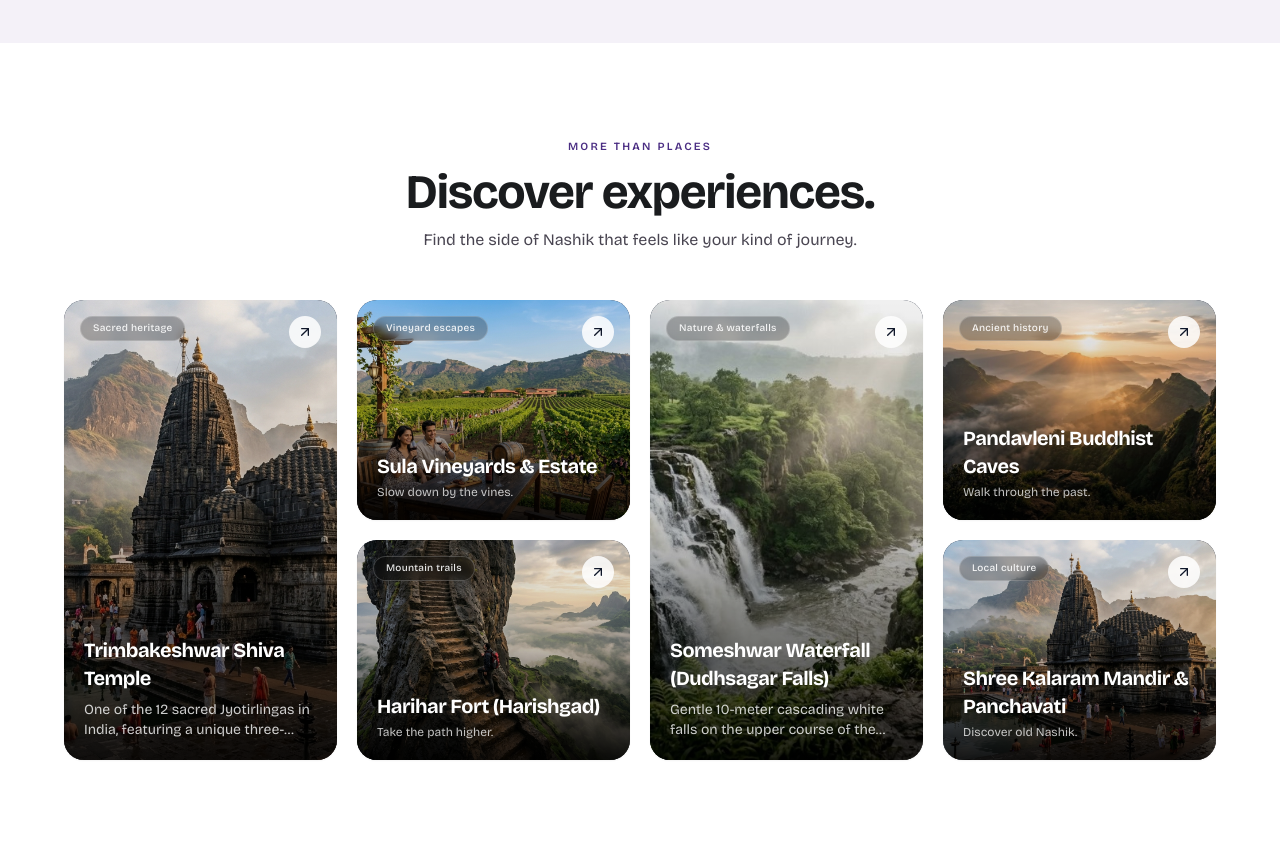
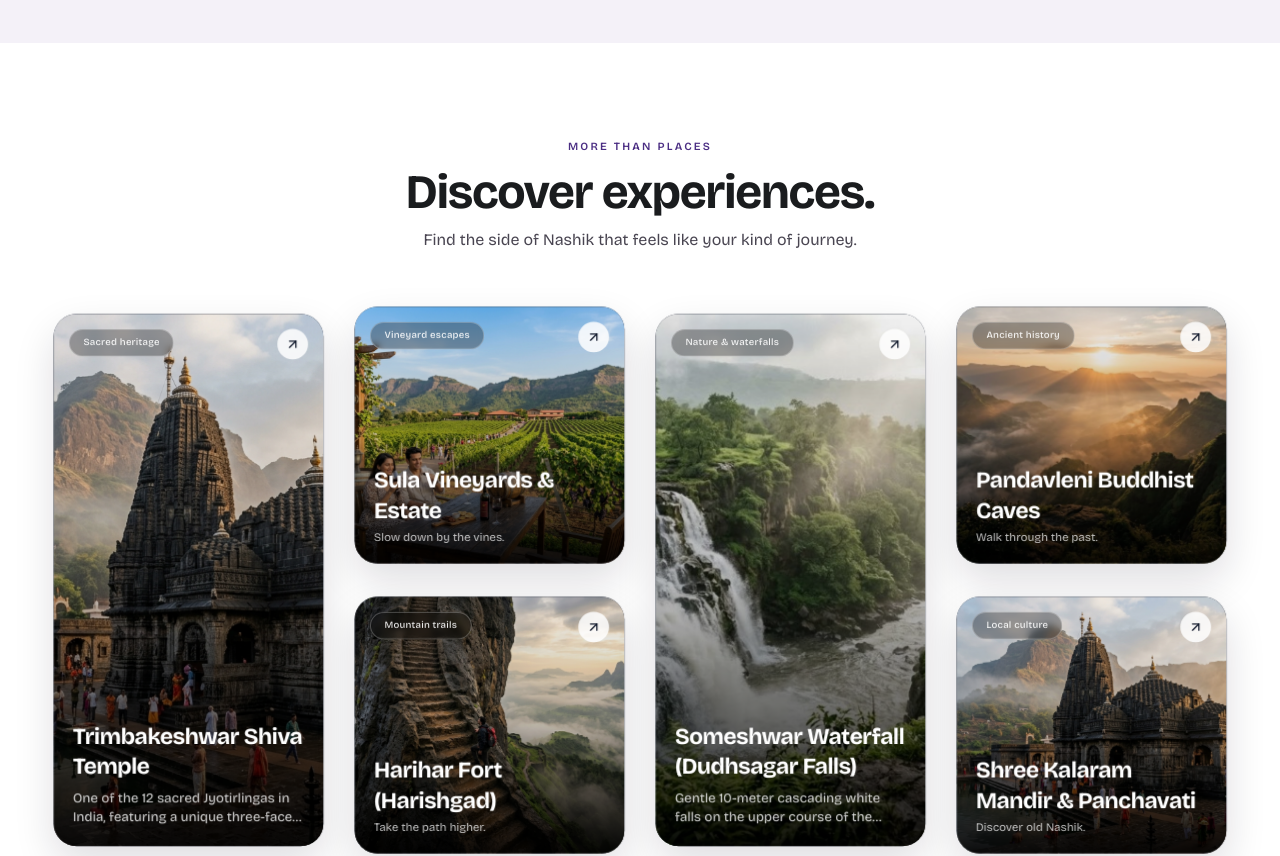
Before and after one commit to sooubh/nashik, a Next.js app: page / in a window 1280 px wide. Shown: the part 1460-2316 px from the top of the page. Built offline with nearby package versions, Linux system fonts and the light colour scheme.

Commit message:
Increase experience card scale and add 3D scroll motion

```diff
--- a/src/components/landing/DiscoverExperiences.tsx
+++ b/src/components/landing/DiscoverExperiences.tsx
@@ -60,10 +60,10 @@ export function DiscoverExperiences() {
       aria-labelledby="experiences-title"
       className="w-full scroll-mt-24 bg-white px-4 py-16 sm:px-8 sm:py-20 lg:px-12 lg:py-24"
     >
-      <div className="mx-auto max-w-6xl">
+      <div className="mx-auto max-w-7xl">
         <motion.div
           initial={reduceMotion ? false : { opacity: 0, y: 18 }}
-          whileInView={reduceMotion ? undefined : { opacity: 1, y: 0 }}
+          whileInView={reduceMotion ? undefined : { opacity: 1, y: 0, rotateX: 0, scale: 1 }}
           viewport={{ once: true, amount: 0.25 }}
           transition={{ duration: 0.5 }}
           className="mb-10 text-center sm:mb-12"
@@ -82,7 +82,7 @@ export function DiscoverExperiences() {
           </p>
         </motion.div>
 
-        <div className="grid auto-rows-[155px] grid-cols-2 gap-3 sm:auto-rows-[190px] sm:gap-4 lg:auto-rows-[220px] lg:grid-cols-4 lg:gap-5">
+        <div className="grid auto-rows-[190px] grid-cols-2 gap-3 sm:auto-rows-[250px] sm:gap-4 lg:auto-rows-[270px] lg:grid-cols-4 lg:gap-5">
           {EXPERIENCE_CARDS.map((card, index) => {
             const place = NASHIK_REAL_PLACES.find((item) => item.id === card.placeId);
             if (!place) return null;
@@ -94,33 +94,35 @@ export function DiscoverExperiences() {
                 target="_blank"
                 rel="noopener noreferrer"
                 aria-label={'Discover ' + place.name + ' on Google Maps'}
-                initial={reduceMotion ? false : { opacity: 0, y: 20 }}
+                initial={reduceMotion ? false : { opacity: 0, y: 44, rotateX: 8, scale: 0.96 }}
                 whileInView={reduceMotion ? undefined : { opacity: 1, y: 0 }}
                 viewport={{ once: true, amount: 0.1 }}
-                transition={{ duration: 0.45, delay: Math.min(index * 0.05, 0.2) }}
-                whileHover={reduceMotion ? undefined : { y: -4 }}
-                className={'group relative min-h-0 overflow-hidden rounded-[20px] bg-slate-900 shadow-sm ' + card.layout}
+                transition={{ duration: 0.72, delay: Math.min(index * 0.075, 0.3), ease: [0.22, 1, 0.36, 1] }}
+                whileHover={reduceMotion ? undefined : { y: -10, rotateX: 2, rotateY: -2, scale: 1.018 }}
+                style={{ perspective: 1100, transformStyle: 'preserve-3d' }}
+                className={'group relative min-h-0 overflow-hidden rounded-[24px] bg-slate-900 shadow-[0_18px_42px_rgba(21,17,35,0.14)] ring-1 ring-inset ring-black/5 ' + card.layout}
               >
                 <Image
                   src={place.image}
                   alt={place.name}
                   fill
                   sizes="(max-width: 640px) 50vw, (max-width: 1024px) 50vw, 25vw"
-                  className="object-cover transition-transform duration-700 group-hover:scale-105"
+                  className="object-cover transition-transform duration-700 ease-out group-hover:scale-110"
                 />
-                <div className="absolute inset-0 bg-gradient-to-t from-black/85 via-black/20 to-black/5 transition-colors duration-300 group-hover:from-black/90" />
-                <span className="absolute left-4 top-4 rounded-full border border-white/20 bg-black/25 px-3 py-1 text-[10px] font-medium tracking-wide text-white/90 backdrop-blur-sm">
+                <div className="absolute inset-0 bg-gradient-to-t from-black/90 via-black/20 to-black/5 transition-colors duration-500 group-hover:from-black/95" />
+                <div className="absolute inset-0 bg-gradient-to-br from-white/15 via-transparent to-transparent opacity-0 transition-opacity duration-500 group-hover:opacity-100" />
+                <span className="absolute left-4 top-4 rounded-full border border-white/25 bg-black/30 px-3.5 py-1.5 text-[10px] font-medium tracking-wide text-white/90 backdrop-blur-sm">
                   {card.label}
                 </span>
                 <span className="absolute right-4 top-4 flex h-8 w-8 items-center justify-center rounded-full bg-white/85 text-slate-900 transition-transform duration-300 group-hover:translate-x-0.5 group-hover:-translate-y-0.5">
                   <ArrowUpRight className="h-4 w-4" />
                 </span>
                 <div className="absolute inset-x-0 bottom-0 p-4 sm:p-5">
-                  <h3 className="text-base font-bold leading-tight tracking-tight text-white sm:text-lg lg:text-xl">
+                  <h3 className="text-lg font-bold leading-tight tracking-tight text-white sm:text-xl lg:text-2xl">
                     {place.name}
                   </h3>
                   {card.featured && (
-                    <p className="mt-2 line-clamp-2 max-w-sm text-xs leading-relaxed text-white/80 sm:text-sm">
+                    <p className="mt-2 line-clamp-2 max-w-sm text-xs leading-relaxed text-white/85 sm:text-sm">
                       {place.highlight}
                     </p>
                   )}
```
